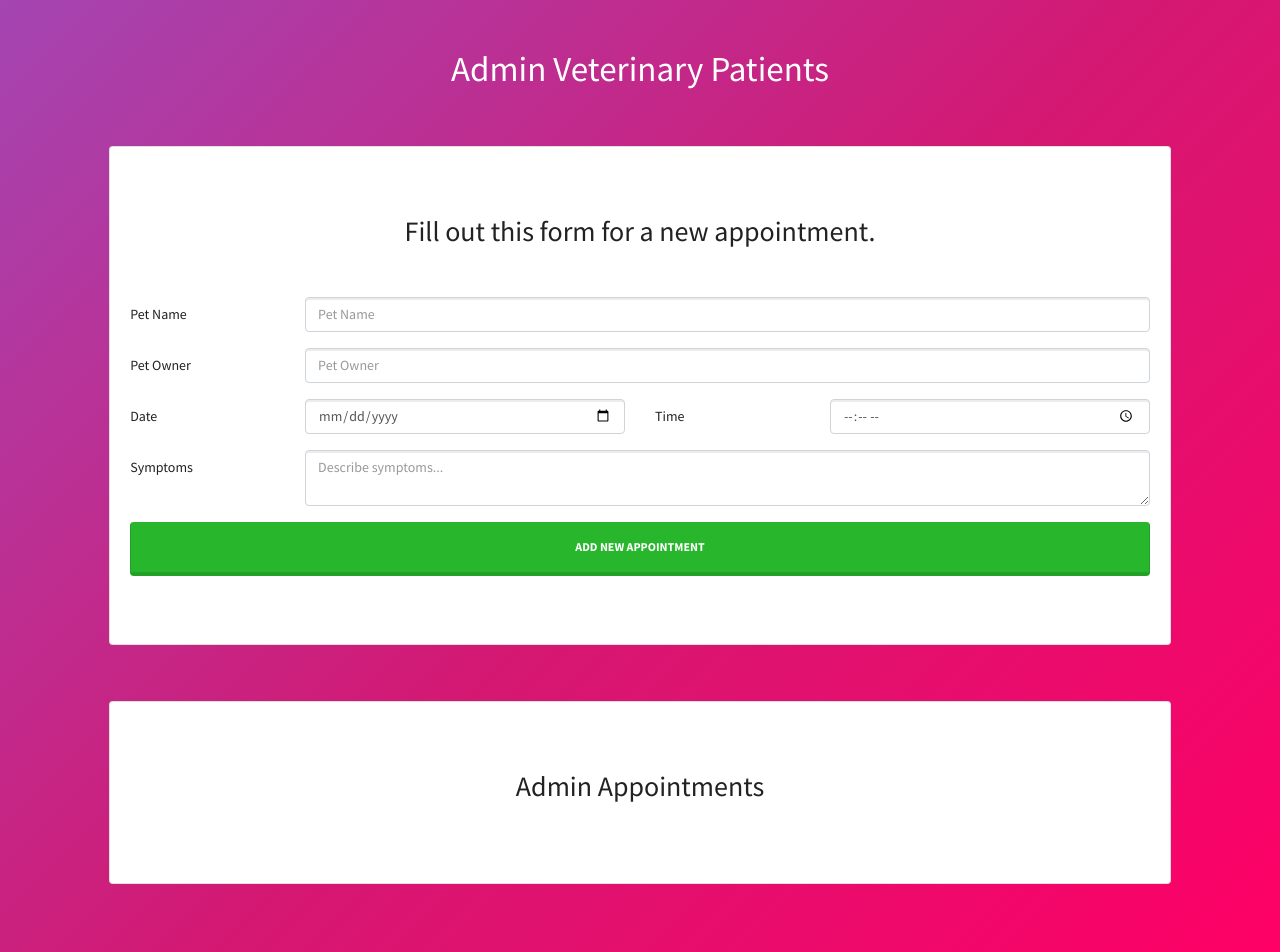
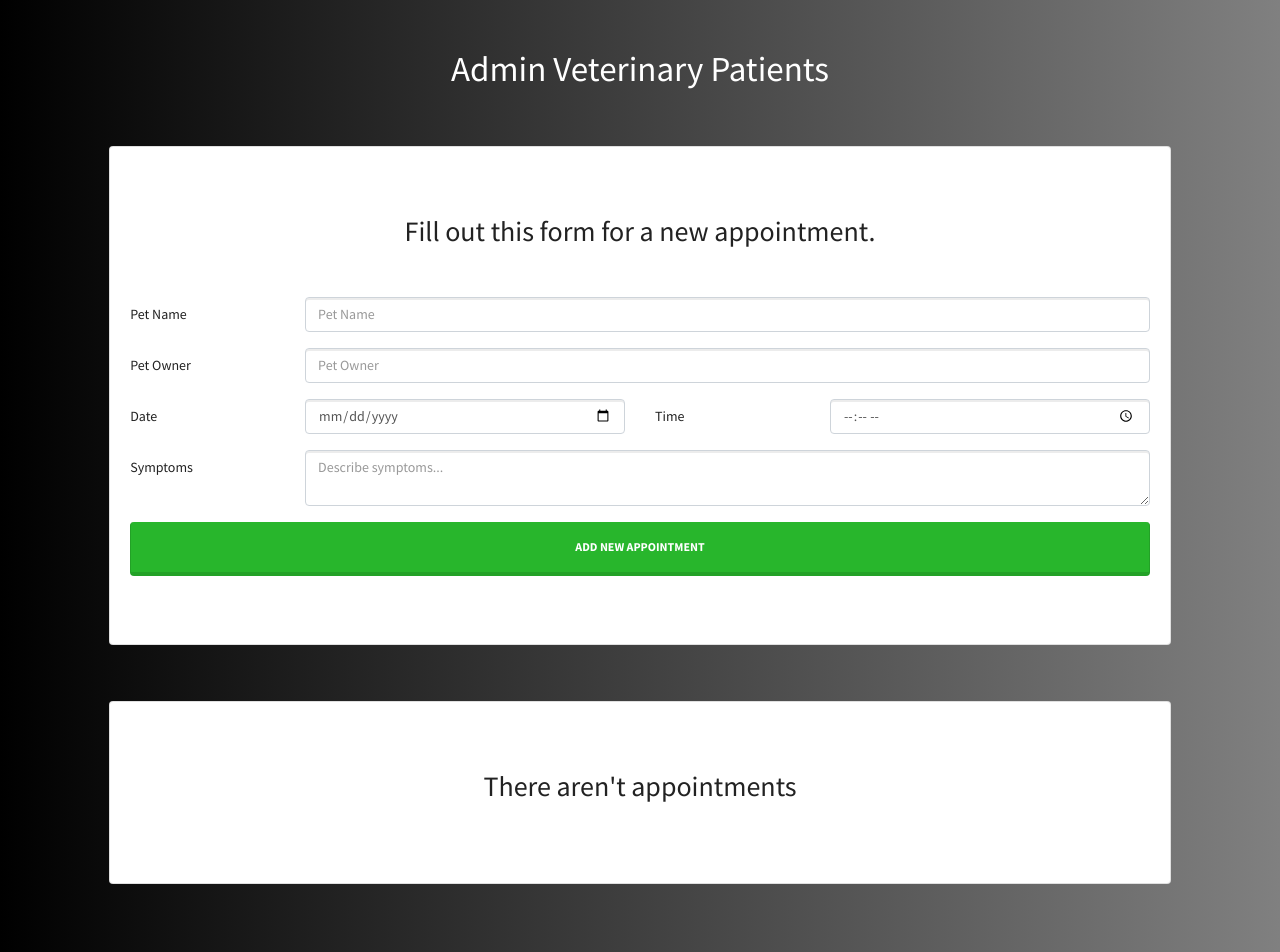
Before and after one commit to Llerena97/veterinary-patients-redux, a React (Create React App) app: page / in a window 1280 px wide. Shown: the top 952 px of the page. Built offline with nearby package versions, Linux system fonts and the light colour scheme.

Commit message:
Conditional message in AppointmentList

```diff
--- a/src/components/AppointmentList.js
+++ b/src/components/AppointmentList.js
@@ -2,10 +2,12 @@ import React from 'react';
 import PropTypes from 'prop-types';
 import Appointment from './Appointment'
 
-const AppointmentList = ({appointments, deleteAppointment}) => (
+const AppointmentList = ({appointments, deleteAppointment}) => {
+  const message = Object.keys(appointments).length === 0 ? "There aren't appointments" : "Admin Appointments"
+  return(
     <div className="card mt-2 py-5">
       <div className="card-body">
-      <h2 className="card-title text-center">Admin Appointments</h2>
+        <h2 className="card-title text-center">{message}</h2>
           <div className="appointment-list">
             {appointments.map(appointment => (
               <Appointment
@@ -17,7 +19,8 @@ const AppointmentList = ({appointments, deleteAppointment}) => (
           </div>
       </div>
     </div>
-);
+  )
+};
 
 AppointmentList.propTypes = {
   appointments: PropTypes.array.isRequired,
--- a/src/index.css
+++ b/src/index.css
@@ -5,7 +5,7 @@ body {
   margin: 0;
   padding: 0;
   font-family: sans-serif;
-  background-image: linear-gradient(-225deg, #A445B2 0%, #D41872 52%, #FF0066 100%);
+  background-image: linear-gradient(to right, black, gray);
   min-height: 100%;
   padding-bottom: 5rem;
 }
```
Lines whose indentation alone changed are shown as unchanged.
